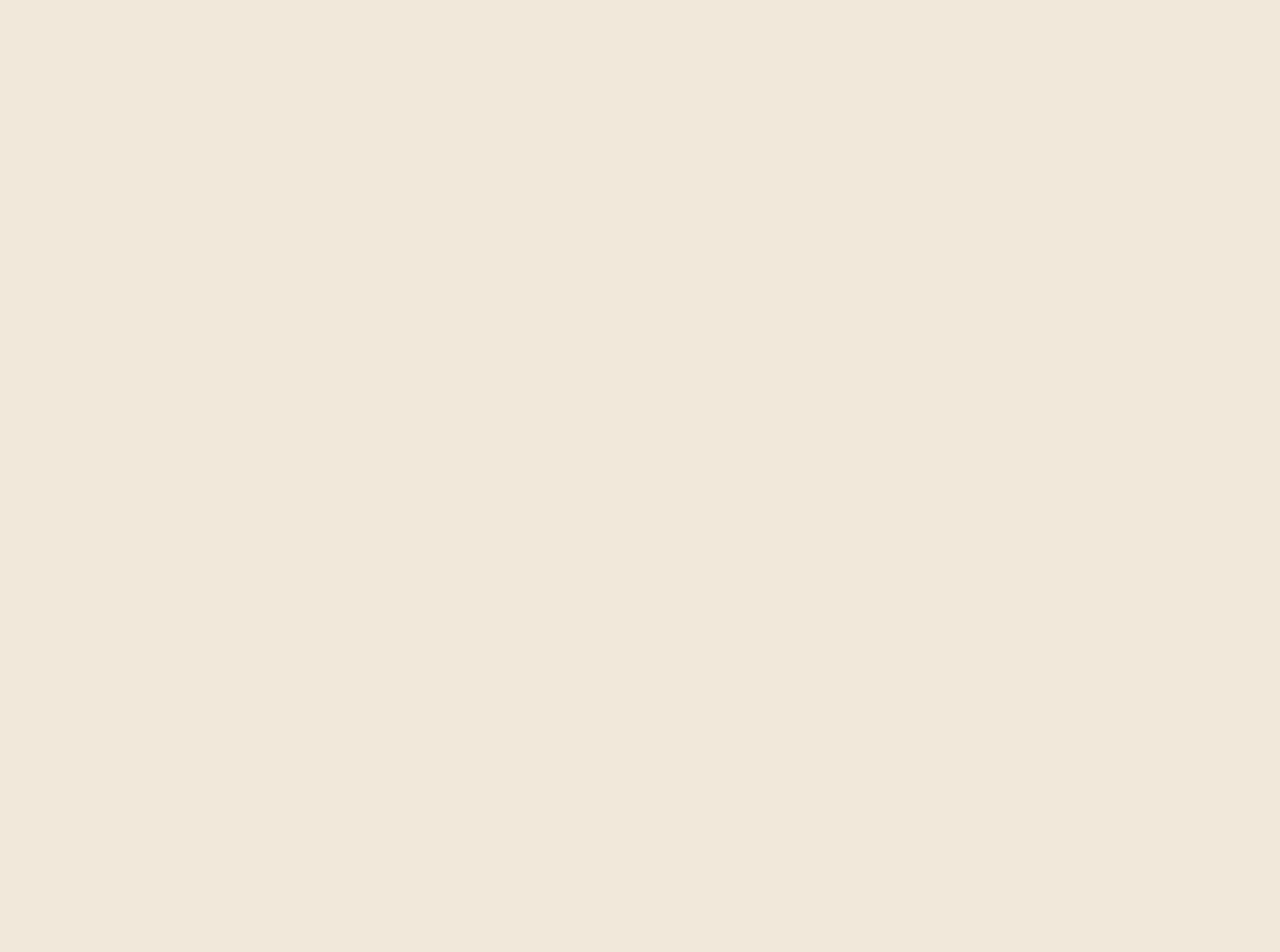
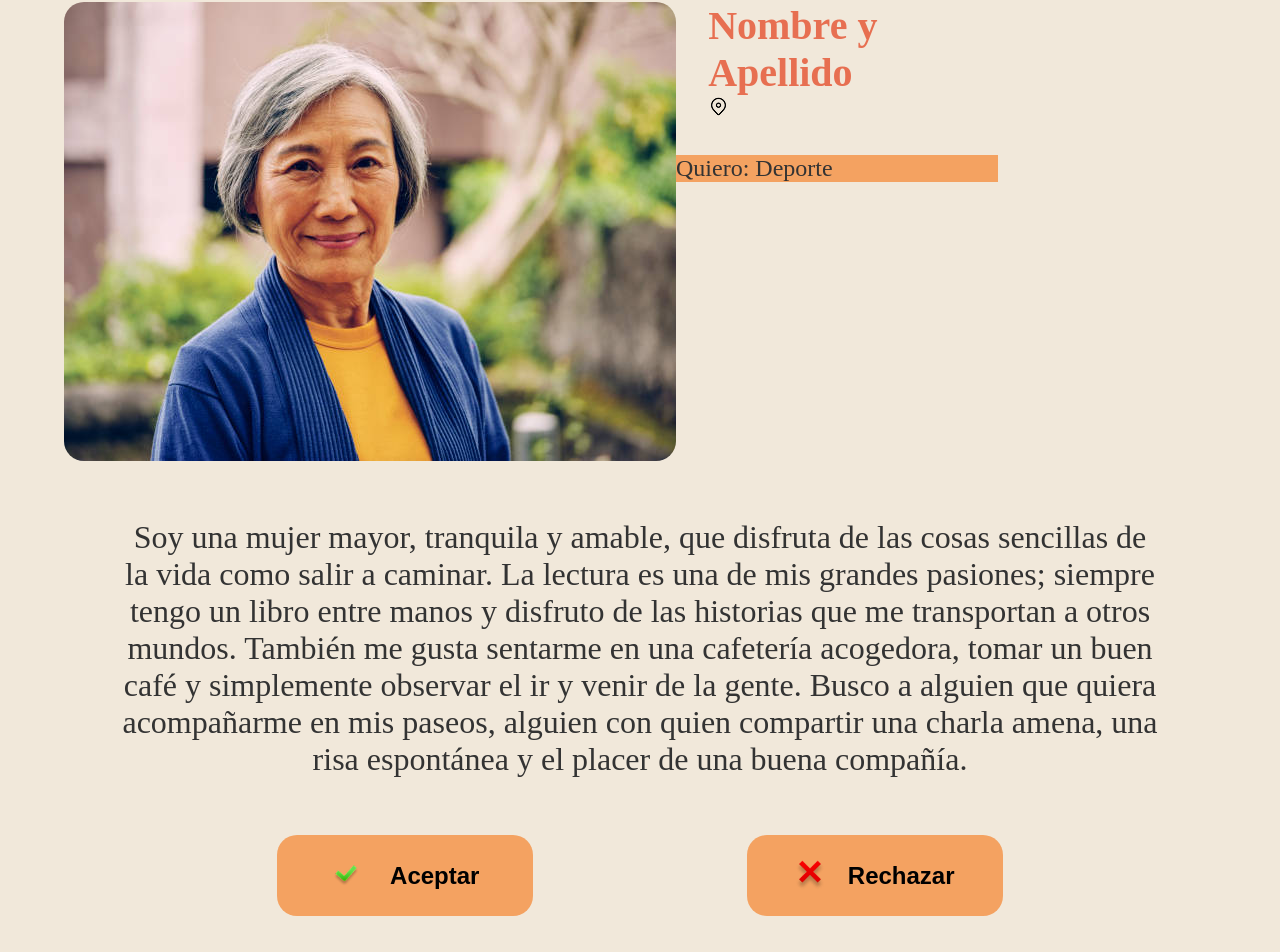
Before and after one commit to vinkoHackaton/vinkoFrontEnd, a React (Vite) app: page / in a window 1280 px wide. Shown: the part 62-1014 px from the top of the page. Before the commit the page ends 800 px from the top, so only its background shows below. Built offline with nearby package versions, Linux system fonts and the light colour scheme; a web font is replaced by a local one.

Commit message:
Add profile buttons

```diff
--- a/src/App.jsx
+++ b/src/App.jsx
@@ -5,6 +5,7 @@ function App() {
 
   return (
     <>
+    <UserProfilePage />
     </>
   )
 }
--- a/src/pages/UserProfilePage/UserProfilePage.jsx
+++ b/src/pages/UserProfilePage/UserProfilePage.jsx
@@ -1,11 +1,14 @@
 import "./UserProfilePageStyle.css";
 import profilePic from "/images/UserProfilePic.jpg";
 import locationPin from "/images/locationpin.png";
+import accept from "/images/acceptIcon.png";
+import refuse from "/images/rejectIcon.png";
 
 //completar campos una vez que tengamos llamada a la API y borrar texto
 
-function UserProfilePage({name, description, location}) {
+function UserProfilePage({ name, description, location }) {
   return (
+    <>
       <section className="user-profile_page">
         <div className="user-profile_data">
           <img className="user-profile_picture" src={profilePic} />
@@ -30,12 +33,21 @@ function UserProfilePage({name, description, location}) {
           sencillas de la vida como salir a caminar. La lectura es una de mis
           grandes pasiones; siempre tengo un libro entre manos y disfruto de las
           historias que me transportan a otros mundos. También me gusta sentarme
-        en una cafetería acogedora, tomar un buen café y simplemente observar el
-        ir y venir de la gente. Busco a alguien que quiera acompañarme en mis
-        paseos, alguien con quien compartir una charla amena, una risa
+          en una cafetería acogedora, tomar un buen café y simplemente observar
+          el ir y venir de la gente. Busco a alguien que quiera acompañarme en
+          mis paseos, alguien con quien compartir una charla amena, una risa
           espontánea y el placer de una buena compañía.
         </p>
+        <div className="buttons-container">
+          <button className="ad-button">
+            <img src={accept} width="30" height="31" /> Aceptar
+          </button>
+          <button className="ad-button">
+            <img src={refuse} /> Rechazar
+          </button>
+        </div>
       </section>
+    </>
   );
 }
 
--- a/src/pages/UserProfilePage/UserProfilePageStyle.css
+++ b/src/pages/UserProfilePage/UserProfilePageStyle.css
@@ -28,12 +28,28 @@
 .user-profile_needs {
   background-color: var(--tertiary-color);
   font-size: 1.5rem;
-    margin-top: 10%;
+  margin-top: 10%;
 }
 
 .user-profile_description {
   padding: 5%;
   text-align: center;
   font-size: 2rem;
+}
 
+.buttons-container {
+  display: flex;
+  justify-content: space-evenly;
 }
+
+.ad-button {
+  display: flex;
+  width: 20vw;
+  border-radius: 20px;
+  color: black;
+  font-weight: bold;
+  font-size: 1.5rem;
+  padding: 25px;
+  justify-content: space-evenly;
+  align-items: center;
+}
```
Also changed, not shown: public/images/acceptIcon.png (added), public/images/rejectIcon.png (added). Lines whose indentation alone changed are shown as unchanged.
